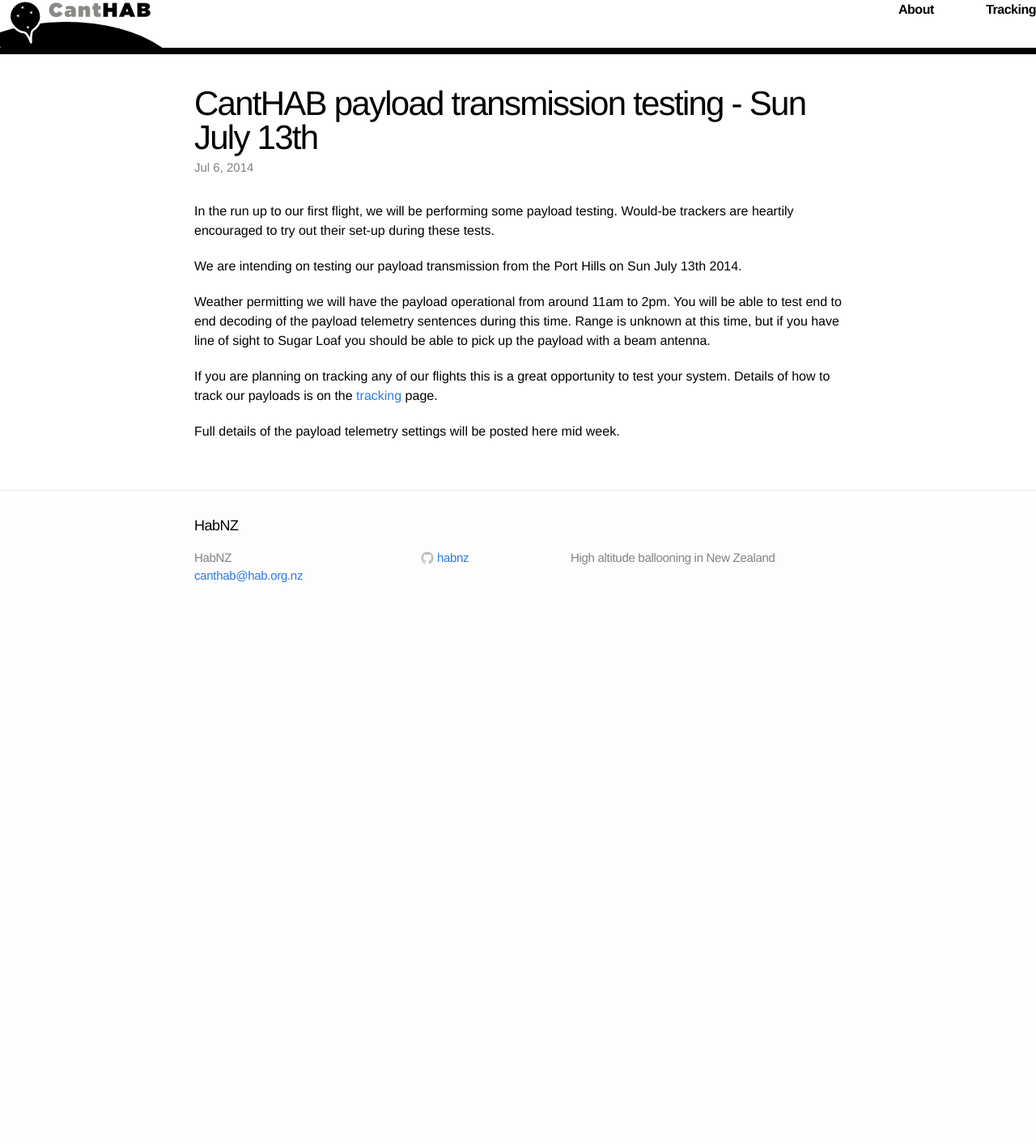
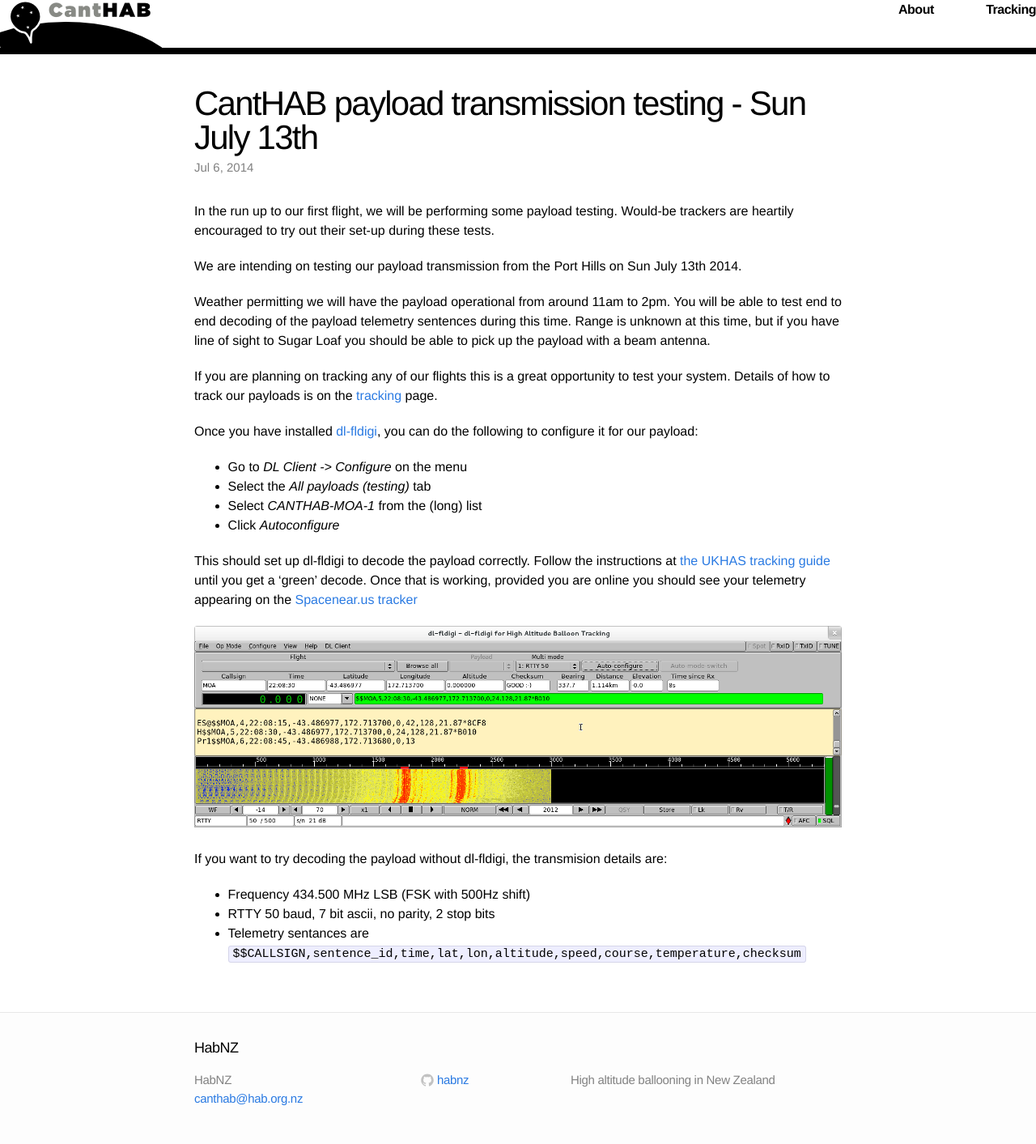
Before and after one commit to habnz/habnz.github.io, a Jekyll site: the page built from _posts/2014-07-06-payload-testing.markdown, in a window 1280 px wide. Shown: the whole page at 81% size. Built offline with Jekyll 4.4.1, drawn with Linux system fonts in a browser that asks for light colours; before the commit the page ends 900 px from its top, so only the background shows below that.

Commit message:
Add full details of payload test

```diff
--- a/_posts/2014-07-06-payload-testing.markdown
+++ b/_posts/2014-07-06-payload-testing.markdown
@@ -22,4 +22,25 @@ If you are planning on tracking any of our flights
 this is a great opportunity to test your system.  Details of how to track
 our payloads is on the [tracking](/tracking/) page.
 
-Full details of the payload telemetry settings will be posted here mid week.
+Once you have installed [dl-fldigi](http://ukhas.org.uk/projects:dl-fldigi), you
+can do the following to configure it for our payload:
+
+- Go to _DL Client -> Configure_ on the menu
+- Select the _All payloads (testing)_ tab
+- Select _CANTHAB-MOA-1_ from the (long) list
+- Click _Autoconfigure_
+
+This should set up dl-fldigi to decode the payload correctly.  Follow the
+instructions at [the UKHAS tracking
+guide](http://ukhas.org.uk/guides:tracking_guide) until you get a 'green'
+decode.  Once that is working, provided you are online you should see your
+telemetry appearing on the [Spacenear.us tracker](http://spacenear.us/tracker/)
+
+![dl-fldigi green decode](/assets/green-decode-screenshot.png)
+
+If you want to try decoding the payload without dl-fldigi, the transmision
+details are:
+
+- Frequency 434.500 MHz LSB (FSK with 500Hz shift)
+- RTTY 50 baud, 7 bit ascii, no parity, 2 stop bits
+- Telemetry sentances are `$$CALLSIGN,sentence_id,time,lat,lon,altitude,speed,course,temperature,checksum`
```
Also changed, not shown: assets/green-decode-screenshot.png (added).
